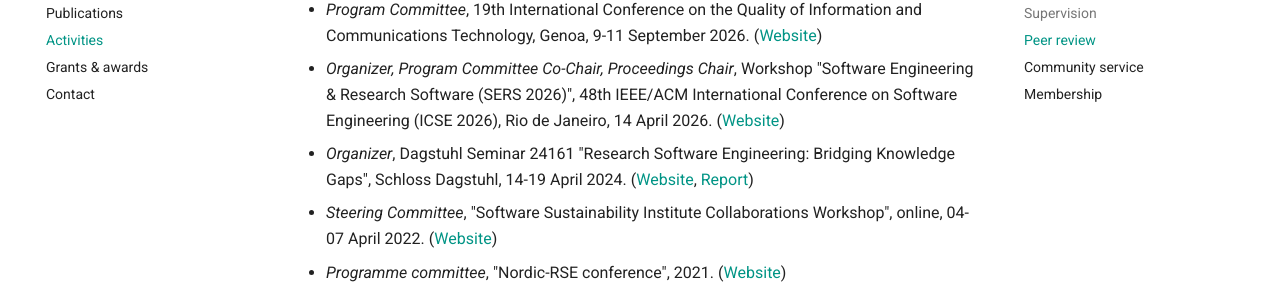
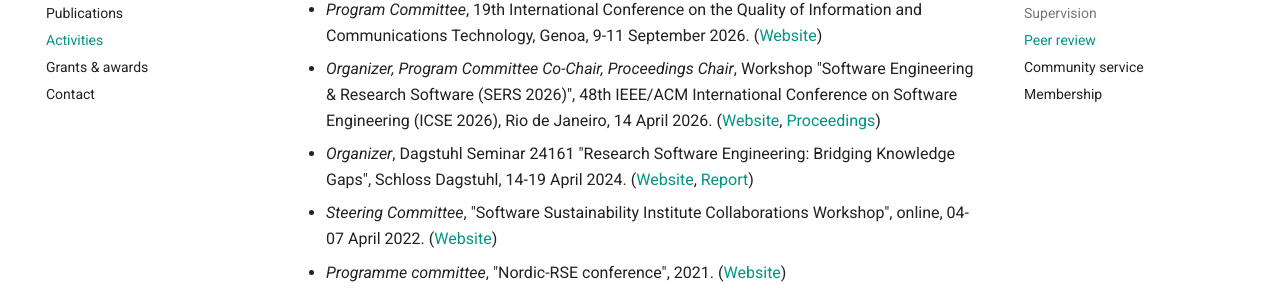
Before and after one commit to sdruskat/sdruskat.github.io, an MkDocs documentation site: the page built from docs/activities.md, in a window 1280 px wide and 900 px high, scrolled down 1296 px. Shown: the part 149-446 px from the top of the window. Built offline with MkDocs 1.6.1 and Material for MkDocs 9.7.7, drawn with Linux system fonts in a browser that asks for light colours.

Commit message:
Add SERS proceedings link

```diff
--- a/docs/activities.md
+++ b/docs/activities.md
@@ -42,7 +42,7 @@
 ## Community service
 
 - *Program Committee*, 19th International Conference on the Quality of Information and Communications Technology, Genoa, 9-11 September 2026. ([Website](https://2026.quatic.org))
-- *Organizer, Program Committee Co-Chair, Proceedings Chair*, Workshop "Software Engineering & Research Software (SERS 2026)", 48th IEEE/ACM International Conference on Software Engineering (ICSE 2026), Rio de Janeiro, 14 April 2026. ([Website](https://conf.researchr.org/home/icse-2026/sers-2026))
+- *Organizer, Program Committee Co-Chair, Proceedings Chair*, Workshop "Software Engineering & Research Software (SERS 2026)", 48th IEEE/ACM International Conference on Software Engineering (ICSE 2026), Rio de Janeiro, 14 April 2026. ([Website](https://conf.researchr.org/home/icse-2026/sers-2026), [Proceedings](https://doi.org/10.1145/3786172))
 - *Organizer*, Dagstuhl Seminar 24161 "Research Software Engineering: Bridging Knowledge Gaps", Schloss Dagstuhl, 14-19 April 2024. ([Website](https://dagstuhl.de/24161), [Report](https://doi.org/10.4230/DagRep.14.4.42))
 - *Steering Committee*, "Software Sustainability Institute Collaborations Workshop", online, 04-07 April 2022. ([Website](https://software.ac.uk/cw22))
 - *Programme committee*, "Nordic-RSE conference", 2021. ([Website](https://nordic-rse.org/conference/))
```
